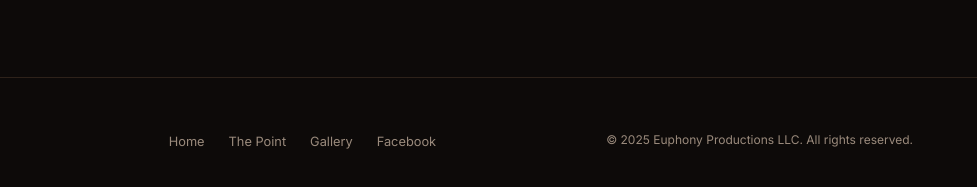
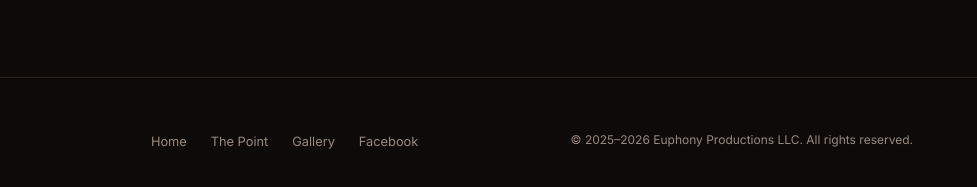
Before and after one commit to euphonyproductionsnet-max/website, a plain HTML site: page index.html in a window 1280 px wide. Shown: the part 3410-3597 px from the top of the page, 303-1280 px from the left. Drawn offline with nearby package versions, Linux system fonts and the light colour scheme.

Commit message:
Update copyright year to 2025-2026
Co-Authored-By: Claude Opus 4.6 <noreply@anthropic.com>

```diff
--- a/index.html
+++ b/index.html
@@ -241,7 +241,7 @@
           <li><a href="gallery/">Gallery</a></li>
           <li><a href="https://www.facebook.com/profile.php?id=61580489192746" target="_blank" rel="noopener">Facebook</a></li>
         </ul>
-        <p class="footer-copy">&copy; 2025 Euphony Productions LLC. All rights reserved.</p>
+        <p class="footer-copy">&copy; 2025–2026 Euphony Productions LLC. All rights reserved.</p>
       </div>
     </div>
   </footer>
```
